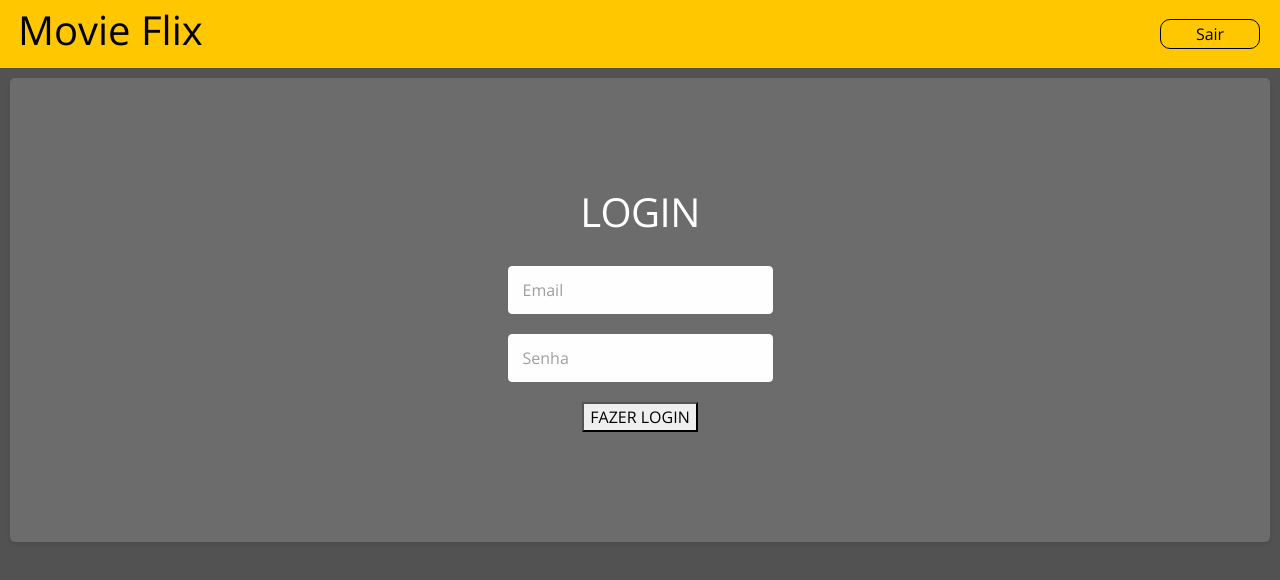
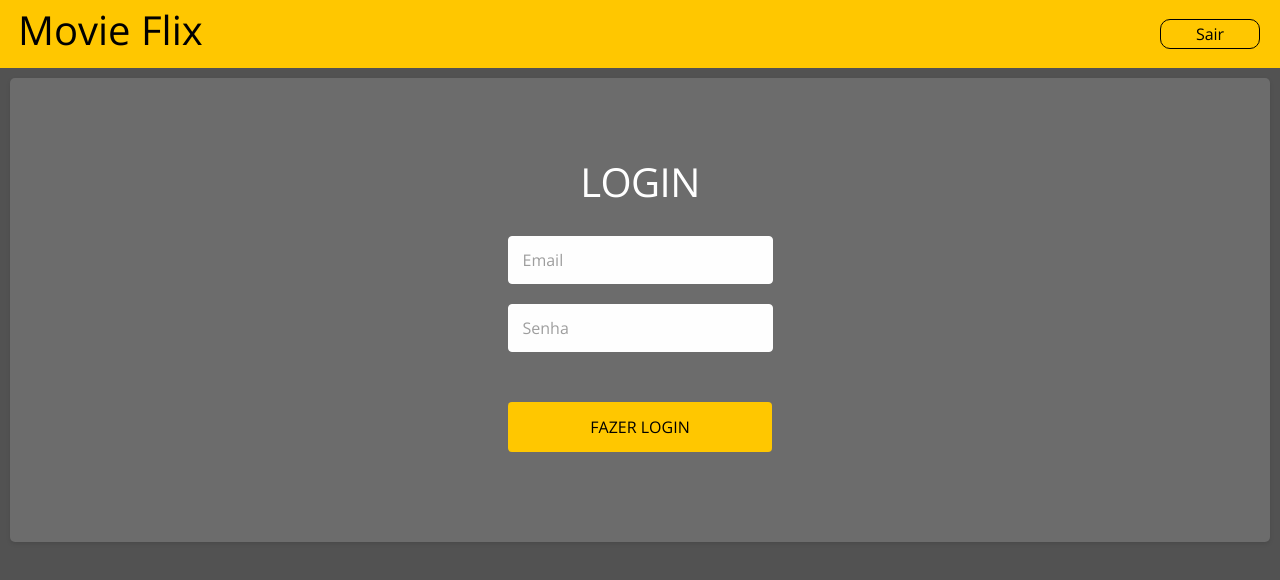
Before and after one commit to Romariorfr/frontend-movie-flix, a React (Create React App) app: page / in a window 1280 px wide. Shown: the top 580 px of the page. Built offline with nearby package versions, Linux system fonts and the light colour scheme.

Commit message:
:sparkles: feat: adicionado botão login e estilos iniciais

```diff
--- a/src/Pages/Login/index.tsx
+++ b/src/Pages/Login/index.tsx
@@ -10,7 +10,7 @@ const Login = () => {
       <h1 className='login-title'>LOGIN</h1>
       <Input value="Email" onChange={inputEvent} />
       <Input value="Senha" onChange={inputEvent} />
-      <button>FAZER LOGIN</button>
+      <button className='btn-login'>FAZER LOGIN</button>
     </div>
   );
 };
--- a/src/Pages/Login/styles.css
+++ b/src/Pages/Login/styles.css
@@ -2,19 +2,27 @@
   display: flex;
   flex-direction: column;
   align-items: center;
-  justify-content: center;
   margin: 10px;
   padding: 20px;
-  background-color: #f1f1f1;
+  background-color: #6c6c6c;
   border-radius: 5px;
   box-shadow: 0 2px 4px rgba(0, 0, 0, 0.1);
-  background-color: #6c6c6c;
   min-height: 464px;
 }
 
 .login-title {
+  margin-top: 60px;
   margin-bottom: 30px;
   font-weight: 400;
   letter-spacing: -0.015em;
   color: #ffffff;
 }
+
+.btn-login {
+  height: 50px;
+  width: 264px;
+  background-color: #FFC700;
+  border-radius: 4px;
+  border: none;
+  margin-top: 30px;
+}
```
Also changed, not shown: src/App.css (line endings or trailing spaces).
